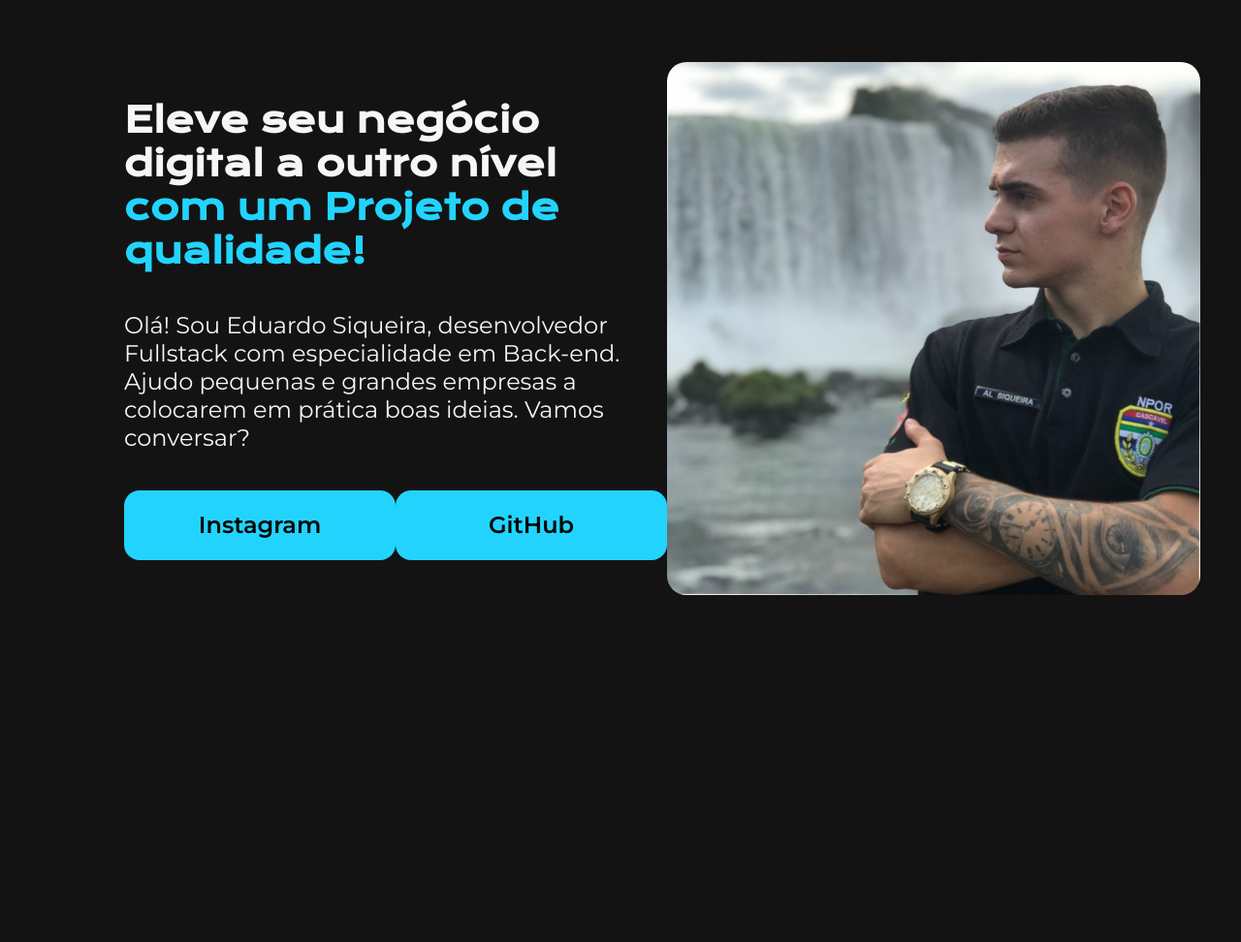
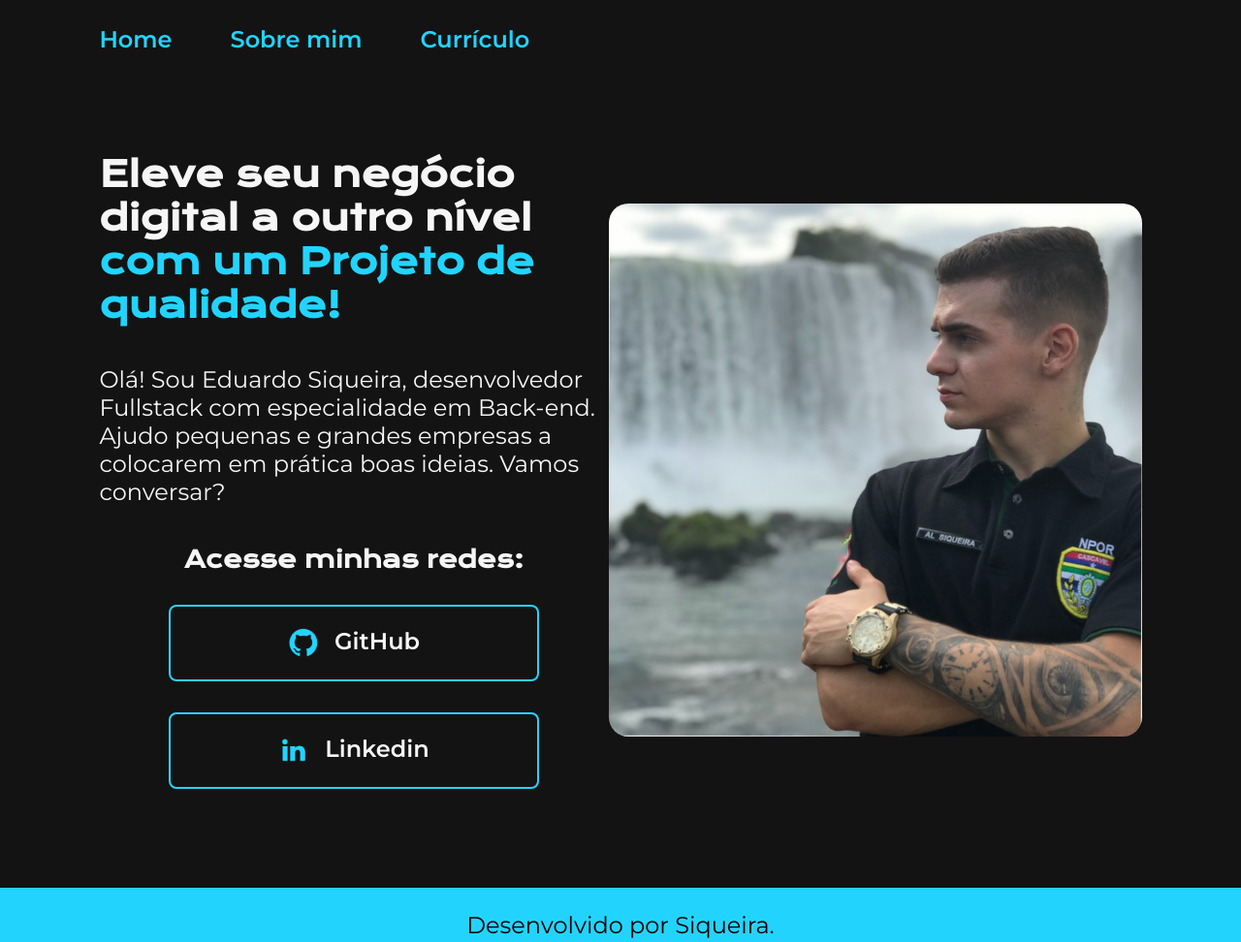
Before and after one commit to DukaSiqueira/portifolio, a plain HTML site: page index.html in a window 1280 px wide. Shown: the whole page at 97% size. Before the commit the page ends 864 px from the top, so only its background shows below. Drawn offline with nearby package versions, Linux system fonts and the light colour scheme.

Commit message:
CHORE: Melhorias no portifólio

```diff
--- a/index.html
+++ b/index.html
@@ -7,13 +7,19 @@
     <!-- Defini como serão as dimensões do site de acordo com o dispositivo -->
     <meta name="viewport" content="width=device-width, initial-scale=1.0">
     <!-- Título da página -->
-    <title>Portifólio</title>
+    <title>Home</title>
     <!-- Importa a página de estilos css -->
-    <link rel="stylesheet" href="style.css">
+    <link rel="stylesheet" href="styles/style.css">
 </head>
 <body>
     <!-- Cabeçalho da página -->
-    <header></header>
+    <header class="cabecalho">
+        <nav class="cabecalho__menu">
+            <a class="cabecalho__menu__link" href="index.html">Home</a>
+            <a class="cabecalho__menu__link" href="about.html">Sobre mim</a>
+            <a class="cabecalho__menu__link" href="curriculum.html">Currículo</a>
+        </nav>
+    </header>
     <!-- Conteúdo principal da página -->
     <main class="apresentacao">
         <section class="apresentacao__conteudo">
@@ -22,14 +28,23 @@
             <p class="apresentacao__conteudo__paragrafo">Olá! Sou Eduardo Siqueira, desenvolvedor Fullstack com especialidade em Back-end. Ajudo pequenas e grandes empresas a colocarem em prática boas ideias. Vamos conversar?</p>
 
             <div class="apresentacao__links">
-                <a href="https://www.instagram.com/eduh.siqueira/" class="apresentacao__links_link" target="_blank">Instagram</a>
-                <a href="https://github.com/DukaSiqueira" class="apresentacao__links_link" target="_blank">GitHub</a>
+                <h2 class="apresentacao__links__subtitulo">Acesse minhas redes:</h2>
+                <a href="https://github.com/DukaSiqueira" class="apresentacao__links_link" target="_blank">
+                    <img src="assets/Logo Github.png">
+                    GitHub
+                </a>
+                <a href="https://www.linkedin.com/in/eduardo-siqueira-a997861a1/" class="apresentacao__links_link" target="_blank">
+                    <img src="assets/Logo linkedin.png">
+                    Linkedin
+                </a>
             </div>
         </section>
 
-        <img src="foto-perfil_resized.png" alt="Dashboard Tecnológico">
+        <img src="assets/foto-perfil_resized.png" alt="Dashboard Tecnológico">
     </main>
     <!-- Rodapé da página -->
-    <footer></footer>
+    <footer class="rodape">
+        <p>Desenvolvido por Siqueira.</p>
+    </footer>
 </body>
 </html>
--- a/style.css
+++ /dev/null
@@ -1,69 +0,0 @@
-@import url('https://fonts.googleapis.com/css2?family=Krona+One&family=Montserrat:ital,wght@0,100..900;1,100..900&display=swap');
-
-/*  Seleciona todos os elemetos da tela e reseta seu css
-    removendo os valores de margin e padding */
-* {
-    margin: 0;
-    padding: 0;
-}
-
-body {
-    /* Define a altura em 100% do viewport */
-    height: 100vh;
-    /*  Define com que os elementos filhos não se ultrapasse os limites
-        do componente pai (body) */
-    box-sizing: border-box;
-    background-color: #141313;
-    color: #F6F6F6;
-}
-
-img {
-    border-radius: 20px;
-}
-
-/* Seletor de Classes */
-.titulo-destaque {
-    color: #22D4FD;
-}
-
-.apresentacao {
-    margin: 5% 10%;
-    display: flex;
-    align-items: center;
-    justify-content: space-between;
-}
-
-.apresentacao__conteudo {
-    width: 615px;
-    display: flex;
-    flex-direction: column;
-    gap: 40px;
-}
-
-.apresentacao__conteudo__titulo {
-    font-size: 36px;
-    font-family: "Krona One", sans-serif;
-}
-
-.apresentacao__conteudo__paragrafo {
-    font-size: 24px;
-    font-family: "Montserrat", sans-serif;
-}
-
-.apresentacao__links {
-    display: flex;
-    justify-content: space-between;
-}
-
-.apresentacao__links_link {
-    background-color: #22D4FD;
-    width: 280px;
-    text-align: center;
-    border-radius: 16px;
-    font-size: 24px;
-    padding: 21.5px 0;
-    text-decoration: none;
-    color: #000000;
-    font-family: "Montserrat", sans-serif;
-    font-weight: 600;
-}
--- /dev/null
+++ b/styles/style.css
@@ -0,0 +1,125 @@
+@import url('https://fonts.googleapis.com/css2?family=Krona+One&family=Montserrat:ital,wght@0,100..900;1,100..900&display=swap');
+
+:root {
+    --cor-primaria: #141313;
+    --cor-secundaria: #F6F6F6;
+    --cor-terciaria: #22D4FD;
+
+    --fonte-principal: "Krona One", sans-serif;
+    --fonte-secundaria: "Montserrat", sans-serif;
+}
+
+/*  Seleciona todos os elemetos da tela e reseta seu css
+    removendo os valores de margin e padding */
+* {
+    margin: 0;
+    padding: 0;
+}
+
+body {
+    /* Define a altura em 100% do viewport */
+    /* height: 100vh; */
+    /*  Define com que os elementos filhos não se ultrapasse os limites
+        do componente pai (body) */
+    box-sizing: border-box;
+    background-color: var(--cor-primaria);
+    color: var(--cor-secundaria);
+}
+
+.cabecalho {
+    padding: 2% 0% 0% 8%;
+}
+
+.cabecalho__menu {
+    display: flex;
+    gap: 60px;
+}
+
+.cabecalho__menu__link {
+    font-family: var(--fonte-secundaria);
+    font-size: 24px;
+    font-weight: 600;
+    color: var(--cor-terciaria);
+    text-decoration: none;
+}
+
+.cabecalho__menu__link:hover {
+    color: var(--cor-secundaria);
+}
+
+img {
+    border-radius: 20px;
+}
+
+/* Seletor de Classes */
+.titulo-destaque {
+    color: var(--cor-terciaria);
+}
+
+.apresentacao {
+    padding: 8%;
+    display: flex;
+    align-items: center;
+    justify-content: space-between;
+}
+
+.apresentacao__conteudo {
+    width: 615px;
+    display: flex;
+    flex-direction: column;
+    gap: 40px;
+}
+
+.apresentacao__conteudo__titulo {
+    font-size: 36px;
+    font-family: var(--fonte-principal);
+}
+
+.apresentacao__conteudo__paragrafo {
+    font-size: 24px;
+    font-family: var(--fonte-secundaria);
+}
+
+.apresentacao__links {
+    display: flex;
+    justify-content: space-between;
+    flex-direction: column;
+    align-items: center;
+    gap: 32px;
+}
+
+.apresentacao__links__subtitulo {
+    font-family: var(--fonte-principal);
+    font-weight: 600;
+    size: 24px;
+}
+
+.apresentacao__links_link {
+    display: flex;
+    justify-content: center;
+    gap: 16px;
+    border: 2px solid var(--cor-terciaria);
+    width: 378px;
+    text-align: center;
+    border-radius: 8px;
+    font-size: 24px;
+    padding: 21.5px 0;
+    text-decoration: none;
+    color: var(--cor-secundaria);
+    font-family: var(--fonte-secundaria);
+    font-weight: 600;
+}
+
+.apresentacao__links_link:hover {
+    background-color: #393636;
+}
+
+.rodape {
+    color: #000000;
+    background-color: var(--cor-terciaria);
+    padding: 24px;
+    text-align: center;
+    font-family: var(--fonte-secundaria);
+    font-size: 24px;
+    font-weight: 400;
+}
```
Also changed, not shown: about.html (added, +34 -0 lines), curriculum.html (added, +24 -0 lines), assets/Logo Github.png (added), assets/Logo linkedin.png (added), assets/foto-perfil_resized.png (renamed from foto-perfil_resized.png).
